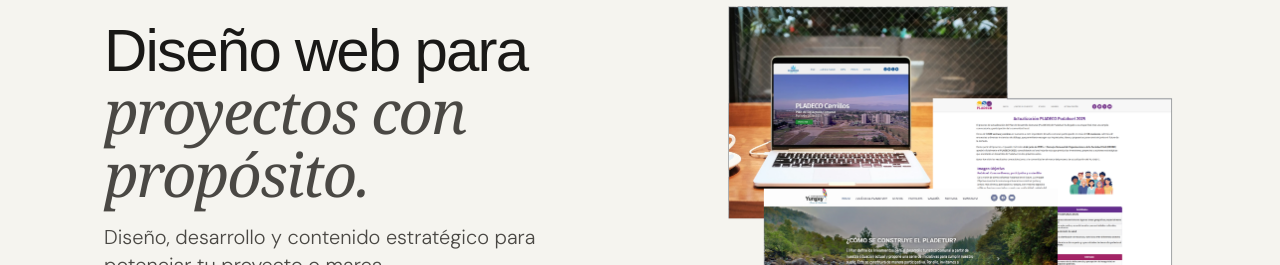
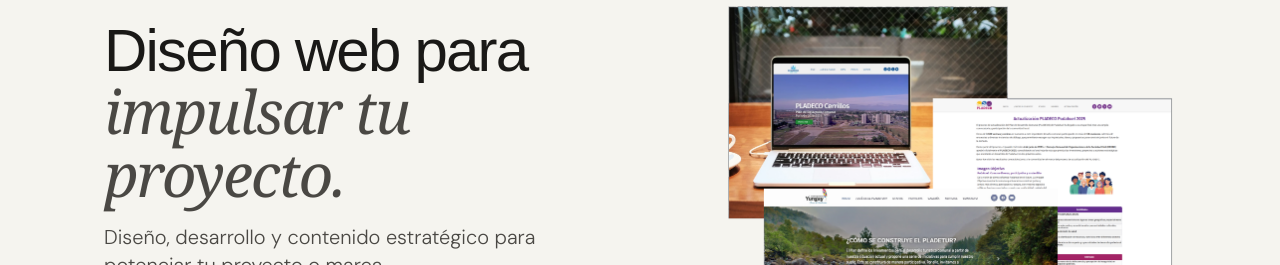
Before and after one commit to AlbertoRodBa/kulp-web, a Next.js app: page / in a window 1280 px wide. Shown: the part 207-472 px from the top of the page. Built offline with nearby package versions, Linux system fonts and the light colour scheme; no server answers.

Commit message:
cambiar texto en hero

```diff
--- a/components/Hero.tsx
+++ b/components/Hero.tsx
@@ -35,7 +35,7 @@ export default function Hero() {
                 Diseño web para
                 <br />
                 <span className="italic font-normal text-[var(--ink-muted)] font-serif">
-                  proyectos con propósito.
+                  impulsar tu proyecto.
                 </span>
               </h1>
 
```
